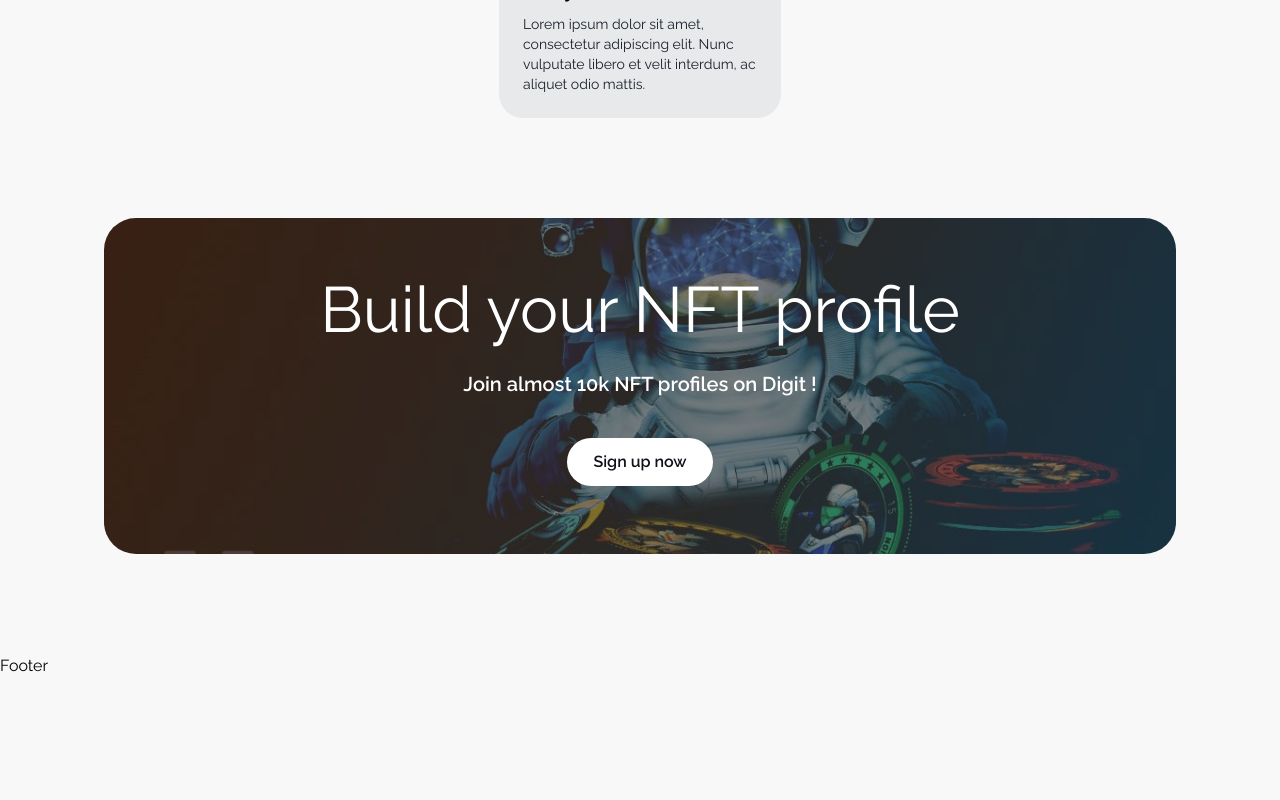
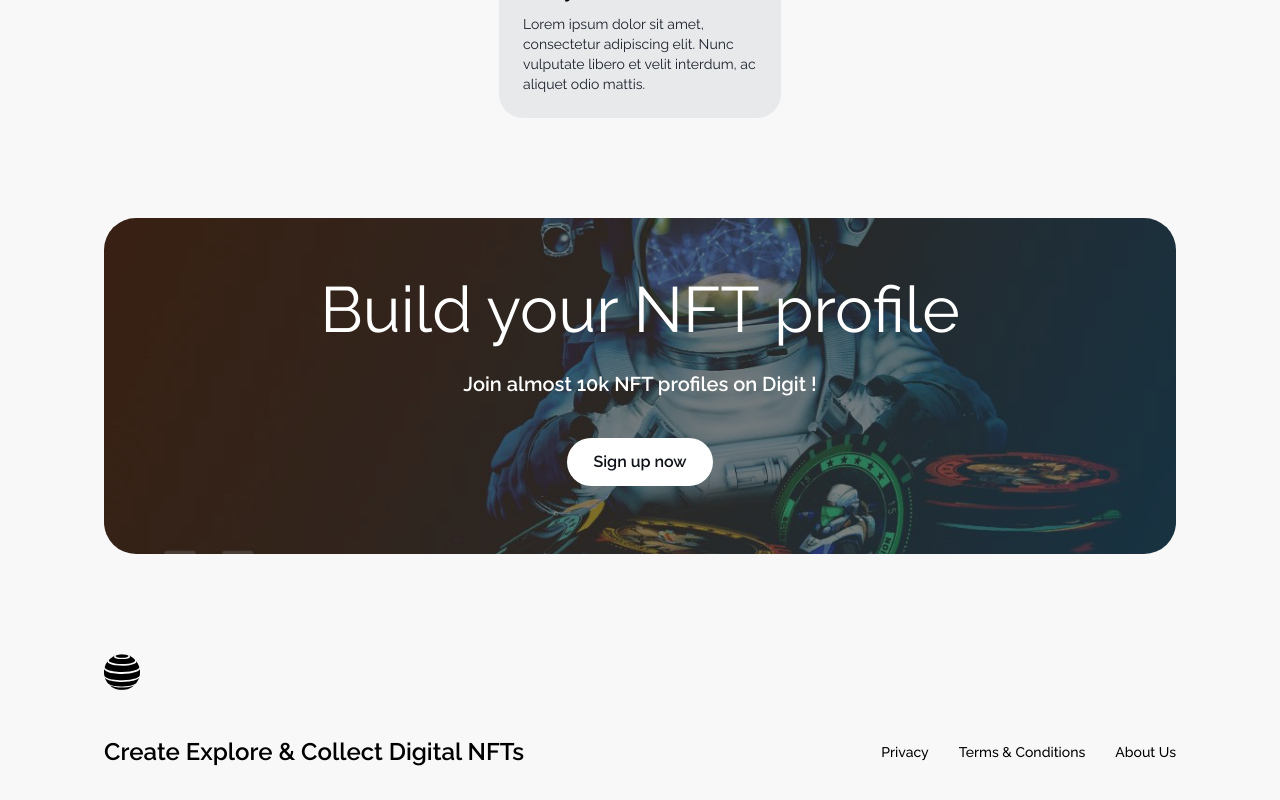
Before and after one commit to SergeCodeur/figma-to-code-ed2-week1, a React (Vite) app: page / in a window 1280 px wide. Shown: the part 2269-3069 px from the top of the page. Before the commit the page ends 2947 px from the top, so only its background shows below. Built offline with nearby package versions, Linux system fonts and the light colour scheme.

Commit message:
feat : création du pied de page

```diff
--- a/src/components/sections/Footer.tsx
+++ b/src/components/sections/Footer.tsx
@@ -1,5 +1,52 @@
+import logo from "@/assets/images/logo.svg";
+
+type footerLinksProps = {
+  label: string;
+  href: string;
+};
+
+const footerLinks: footerLinksProps[] = [
+  {
+    label: "Privacy",
+    href: "/",
+  },
+  {
+    label: "Terms & Conditions",
+    href: "/",
+  },
+  {
+    label: "About Us",
+    href: "/",
+  },
+];
+
 const Footer = () => {
-  return <div>Footer</div>;
+  return (
+    <footer className="container space-y-3.5">
+      <div>
+        <a href="/">
+          <img src={logo} alt="logo" />
+        </a>
+      </div>
+      <div className="flex items-center justify-between w-full py-8 flex-wrap gap-4">
+        <h2 className="text-2xl font-semibold max-sm:text-xl">
+          Create Explore & Collect Digital NFTs
+        </h2>
+        <ul className="inline-flex items-center gap-[30px] max-sm:w-full max-sm:justify-center">
+          {footerLinks.map((item, index) => (
+            <li key={index}>
+              <a
+                className="text-sm font-medium max-sm:text-xs"
+                href={item.href}
+              >
+                {item.label}
+              </a>
+            </li>
+          ))}
+        </ul>
+      </div>
+    </footer>
+  );
 };
 
 export default Footer;
```
